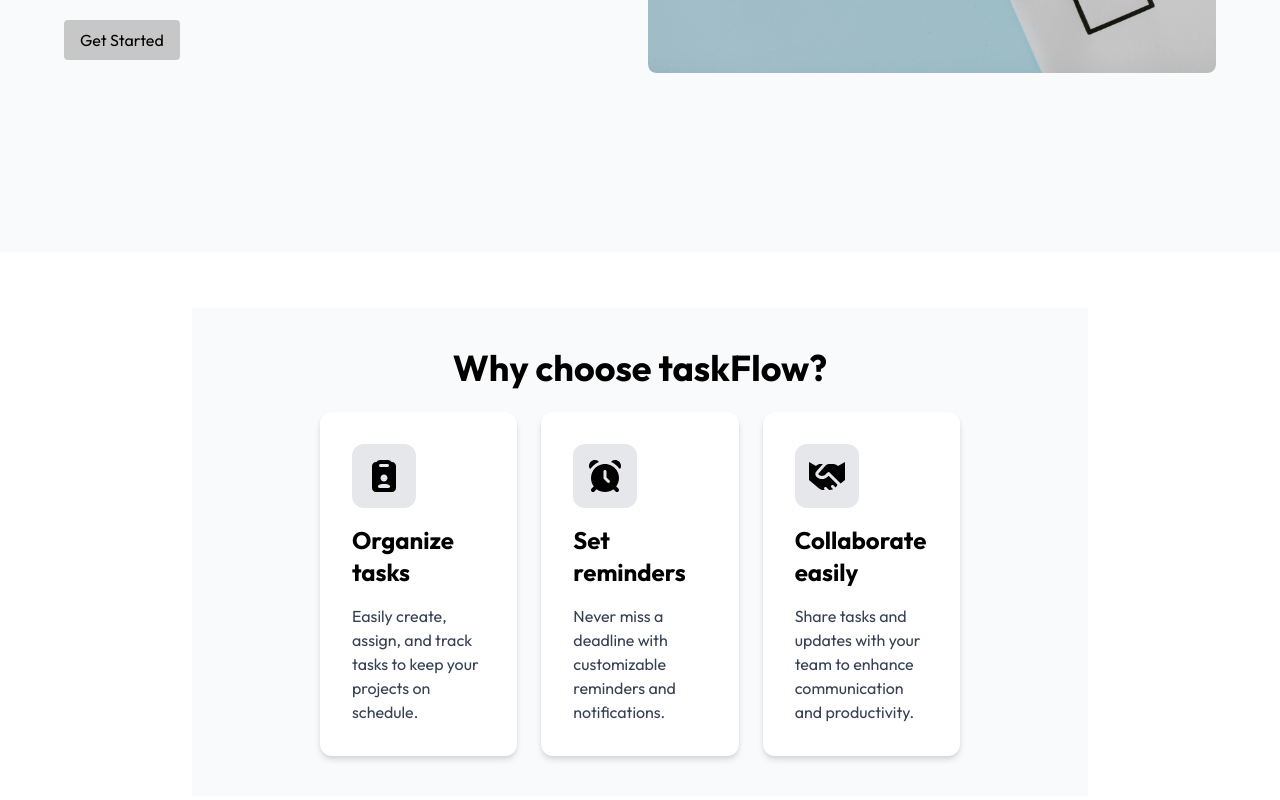
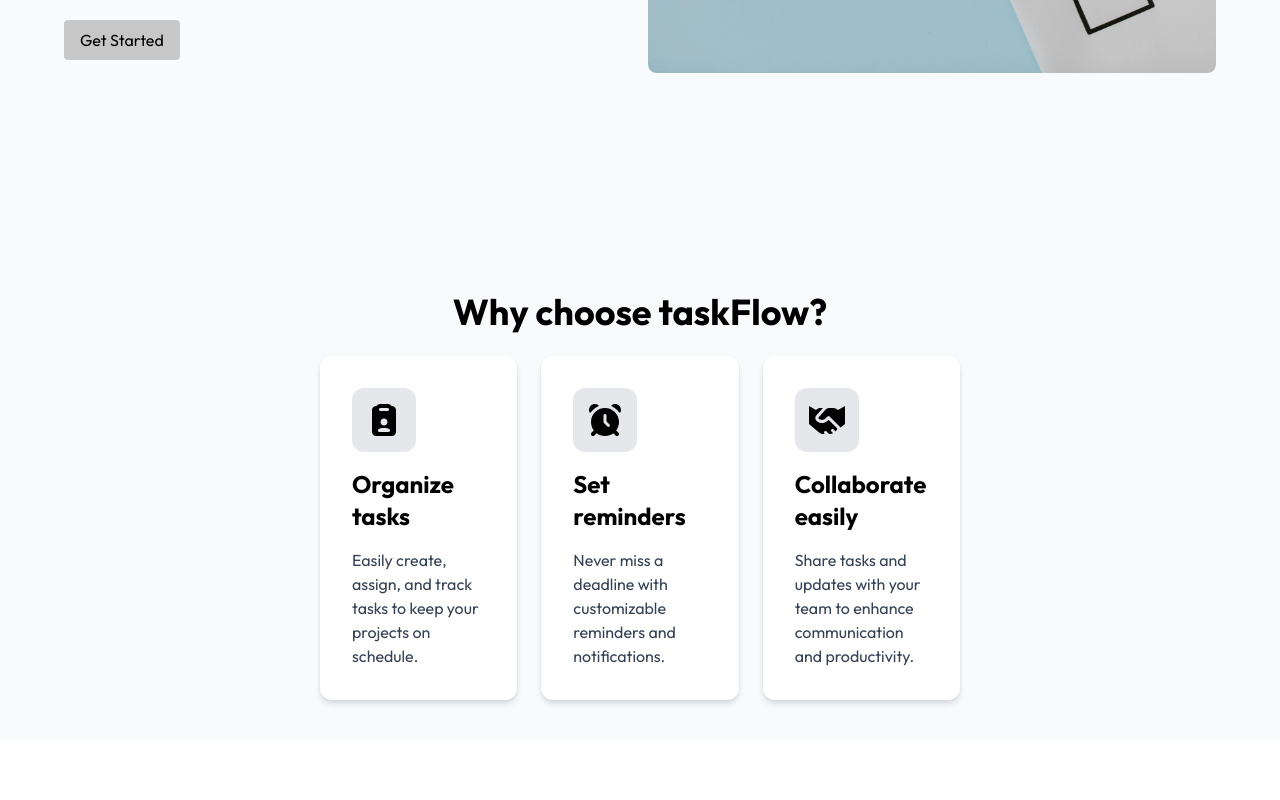
Before and after one commit to ebube92/taskFlow-webpage, a React (Vite) app: page / in a window 1280 px wide. Shown: the part 548-1348 px from the top of the page. After the commit the page ends 1288 px from the top, so only its background shows below. Built offline with nearby package versions, Linux system fonts and the light colour scheme; a web font is replaced by a local one.

Commit message:
minor adjustments to features section

```diff
--- a/src/components/features.jsx
+++ b/src/components/features.jsx
@@ -26,7 +26,8 @@ const features = [
 
 export default function Features() {
   return (
-    <section className="bg-gray-50 lg:my-14 px-4 lg:px-16 w-full lg:w-[70%] mx-auto py-10 font-outfit flex flex-col items-center">
+    <div className="w-full bg-gray-50">
+      <section className="min-h-[50vh] px-4 lg:px-16 w-full lg:w-[70%] mx-auto py-10 font-outfit flex flex-col items-center">
         <h2 className="text-4xl font-bold text-center">Why choose taskFlow?</h2>
         <div className="flex flex-col md:flex-row gap-6 justify-between items-stretch mt-6 px-4 md:px-16">
           {features.map((item) => (
@@ -34,5 +35,6 @@ export default function Features() {
           ))}
         </div>
       </section>
+    </div>
   );
 }
```
Lines whose indentation alone changed are shown as unchanged.
